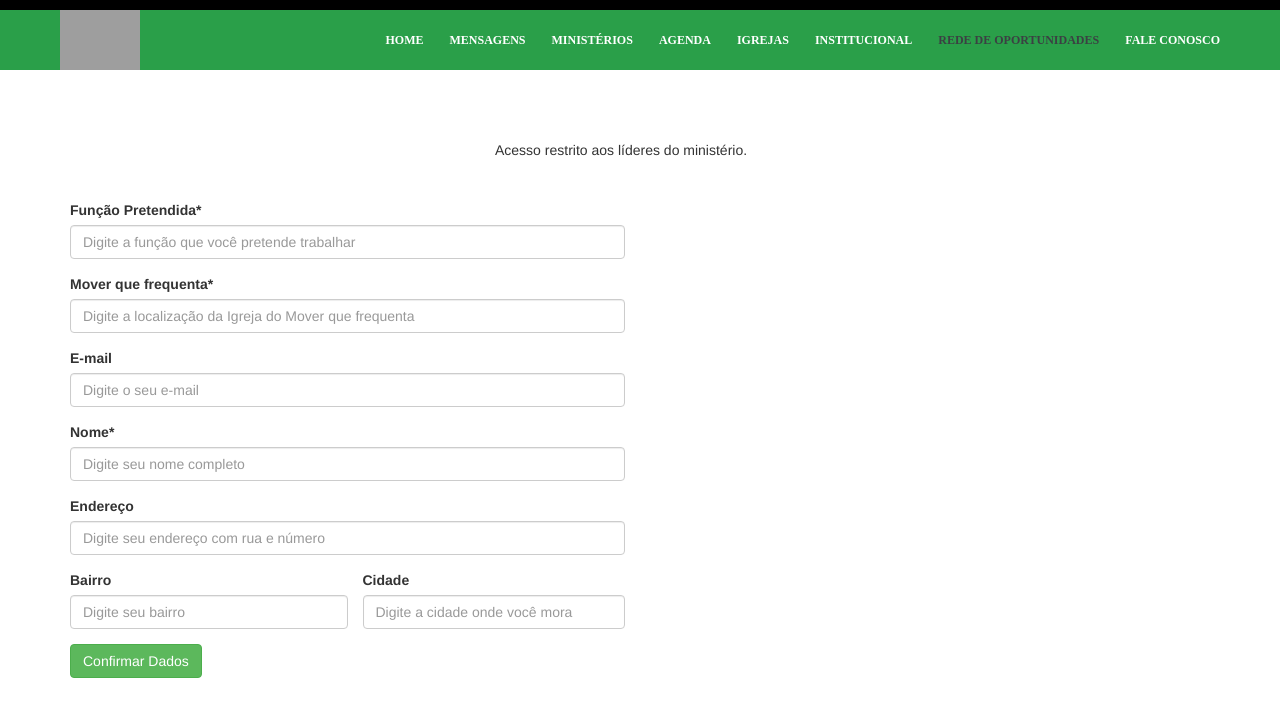
After one commit to little-gui/experience, a Django app: page /empregados in a window 1280 px wide. The commit adds this page. Shown: the top 717 px of the page. Run offline with Django 3.2, Linux system fonts and the light colour scheme; parts of the project's set-up code (start-up, migrations or seed data) failed here and were passed over; some libraries are stand-ins or nearby versions; grey boxes are pictures that could not be loaded.

Commit message:
empregados

```diff
--- a/experience/urls.py
+++ b/experience/urls.py
@@ -28,7 +28,12 @@ urlpatterns = [
     url(r'^$', views.index, name="oportunidades_index"),
     url(r'^novo/?$', views.new, name="oportunidades_new"),
     url(r'^mural/?$', views.dashboard, name="oportunidades_dashboard"),
+    url(r'^admin/?$', views.admin, name="oportunidades_admin"),
+    url(r'^setup/(?P<code>[a-f0-9]{8}-[a-f0-9]{4}-[a-f0-9]{4}-[a-f0-9]{4}-[a-f0-9]{12})/?$', views.setup, name="oportunidades_setup"),
+    url(r'^empregados/?$', views.empregados, name="oportunidades_empregados"),
+
     url(r'^geolocation/?$', geolocation_views.index, name="geolocation_index"),
     url(r'^twitter/?$', twitterbot_views.index, name="twitterbot_index"),
+
     url(r'^(?P<path>.*)$', static.serve, {'document_root': settings.BASE_DIR, 'show_indexes': True})
 ]
--- /dev/null
+++ b/oportunidades/templates/empregados.html
@@ -0,0 +1,55 @@
+{% extends "internal-base.html" %}
+{% load staticfiles %}
+
+
+{% block content %}
+<div class="row">
+    <div class="col-md-4 col-md-offset-4 clearfix" style="padding-left: 50px;">
+        Acesso restrito aos l&iacute;deres do minist&eacute;rio.
+    </div>
+
+    <div class="col-md-6" style="margin-top: 40px;">
+        <form method="post" action="{% url 'oportunidades_empregados' %}">
+            {% csrf_token %}
+            <div class="form-group">
+                <label for="address">Fun&ccedil;&atilde;o Pretendida*</label>
+                <input type="text" class="form-control" id="funcao_pretendida"
+                    name="funcao_pretendida" placeholder="Digite a fun&ccedil;&atilde;o que voc&ecirc; pretende trabalhar">
+            </div>
+            <div class="form-group">
+                <label for="address">Mover que frequenta*</label>
+                <input type="text" class="form-control" id="mover"
+                    name="mover" placeholder="Digite a localiza&ccedil;&atilde;o da Igreja do Mover que frequenta">
+            </div>
+            <div class="form-group">
+                <label for="address">E-mail</label>
+                <input type="text" class="form-control" id="email"
+                    name="email" placeholder="Digite o seu e-mail">
+            </div>
+            <div class="form-group">
+                <label for="address">Nome*</label>
+                <input type="text" class="form-control" id="nome"
+                    name="nome" placeholder="Digite seu nome completo">
+            </div>
+            <div class="form-group">
+                <label for="address">Endere&ccedil;o</label>
+                <input type="text" class="form-control" id="endereco"
+                    name="endereco" placeholder="Digite seu endere&ccedil;o com rua e n&uacute;mero">
+            </div>
+            <div class="form-group pull-left" style="width: 100%;">
+                <div class="col-md-6" style="padding: 0;">
+                    <label for="address">Bairro</label>
+                    <input type="text" class="form-control" id="bairro"
+                        name="bairro" placeholder="Digite seu bairro">
+                </div>
+                <div class="col-md-6" style="padding: 0; padding-left: 15px;">
+                    <label for="address">Cidade</label>
+                    <input type="text" class="form-control" id="cidade"
+                        name="cidade" placeholder="Digite a cidade onde voc&ecirc; mora">
+                </div>
+            </div>
+            <button type="submit" class="btn btn-success">Confirmar Dados</button>
+        </form>
+    </div>
+</div>
+{% endblock %}
--- a/oportunidades/templates/oportunidades.html
+++ b/oportunidades/templates/oportunidades.html
@@ -23,6 +23,7 @@
                     name="codigo" placeholder="Digite o c&oacute;digo aqui">
             </div>
             <a href="{% url 'oportunidades_new' %}" class="btn btn-default">Entrar</a>
+            <a class="pull-right" style="line-height: 40px; padding-right: 4px;" href="{% url 'oportunidades_admin' %}">Admin</a>
         </form>
     </div>
 </div>
--- a/oportunidades/views.py
+++ b/oportunidades/views.py
@@ -1,3 +1,7 @@
+from django.contrib.auth import authenticate, login
+from django.shortcuts import redirect, get_object_or_404
+
+from oportunidades.models import Login
 from utils.decorators import render_to
 
 
@@ -12,3 +16,38 @@ def new(request):
 @render_to('mural.html')
 def dashboard(request):
     return {}
+
+@render_to('setup.html')
+def setup(request, code):
+    login = get_object_or_404(Login.objects, code=code)
+    user = login.user
+
+    if request.method == "POST":
+        password = request.POST.get('password')
+        if password == '' or password != request.POST.get('confirm_password'):
+            return  {'code': code, 'user': user, 'error': True}
+        else:
+            user.set_password(password)
+            user.save()
+            return redirect('oportunidades_admin')
+
+    return {'code': code, 'user': user}
+
+@render_to('admin.html')
+def admin(request):
+    if request.method == 'POST':
+        username = request.POST['username']
+        password = request.POST['password']
+        user = authenticate(username=username, password=password)
+        if user is not None:
+            if user.is_active:
+                login(request, user)
+                return redirect('oportunidades_empregados')
+        else:
+            return {'success': False}
+
+    return {}
+
+@render_to('empregados.html')
+def empregados(request):
+    return {}
```
Also changed, not shown: oportunidades/models.py (+6 -1 lines), oportunidades/templates/admin.html (added, +28 -0 lines), oportunidades/templates/mural.html (+7 -7 lines), oportunidades/templates/novo.html (+7 -2 lines), oportunidades/templates/setup.html (added, +34 -0 lines), experience.db (added), oportunidades/migrations/0001_initial.py (added).
